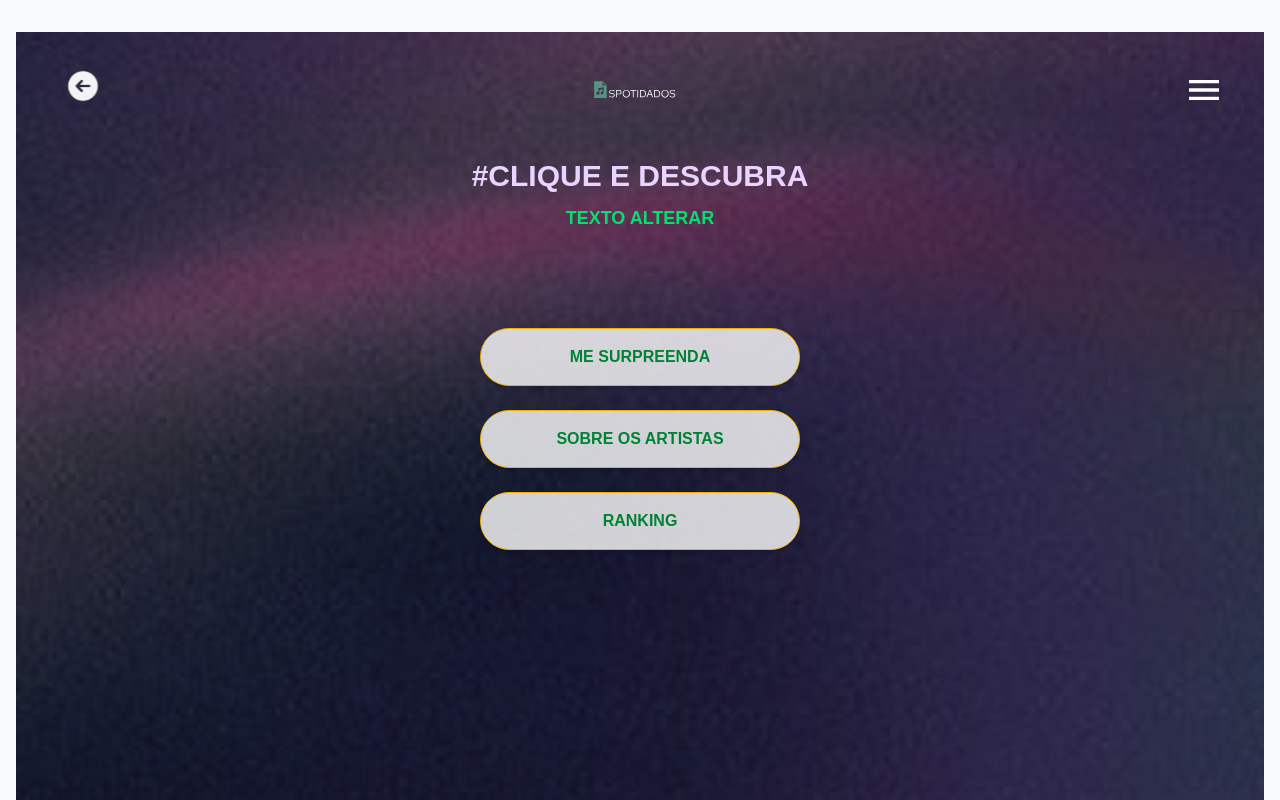
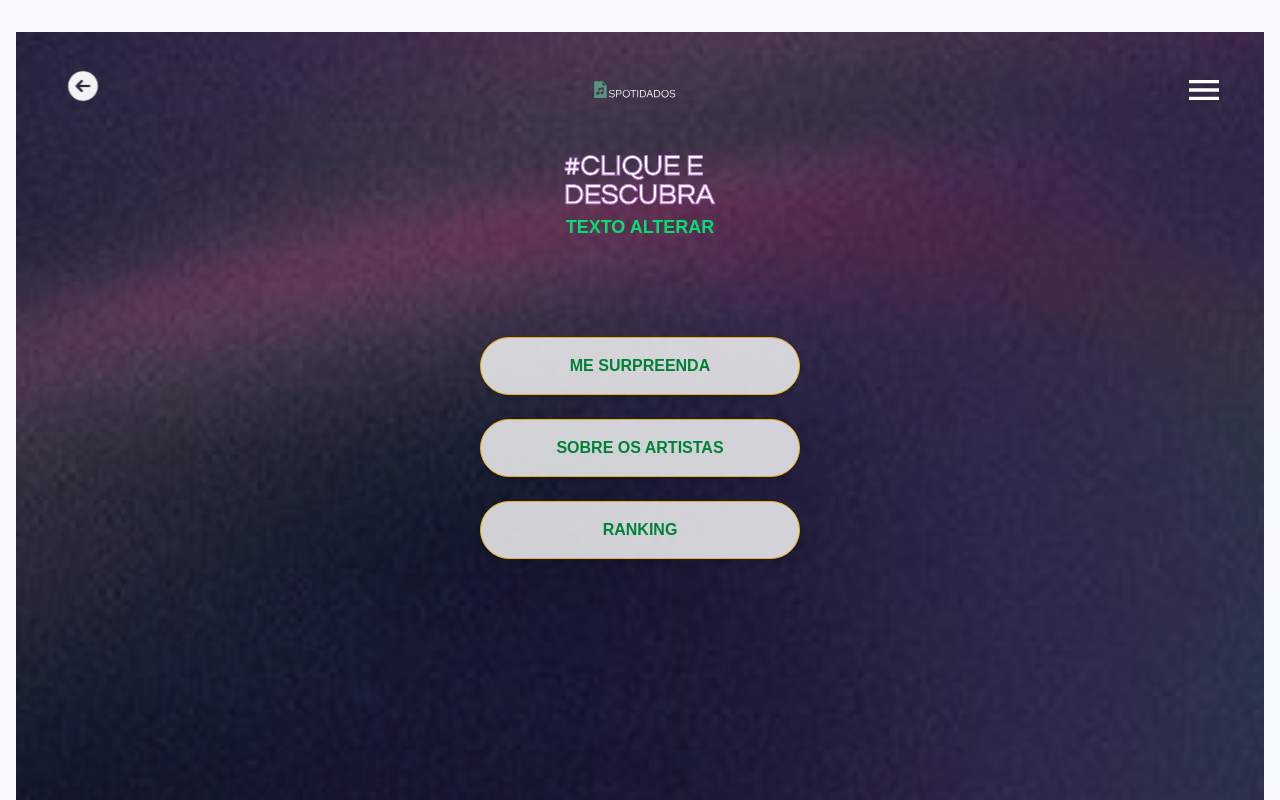
Before and after one commit to ogdie/Spotidados, a Next.js app: page /menu in a window 1280 px wide. Shown: the top 800 px of the page. Built offline with nearby package versions, Linux system fonts and the light colour scheme.

Commit message:
feat: mudando

```diff
--- a/src/pages/menu.js
+++ b/src/pages/menu.js
@@ -65,7 +65,11 @@ export default function Menu() {
       {/* CLIQUE E DESCUBRA */}
       <div className="text-center mb-12">
         <h1 className="text-3xl font-bold text-white leading-snug">
-          <span className="block text-purple-200">#CLIQUE E DESCUBRA</span>
+           <img
+              src="/images/clique.descubra.svg"
+              alt="clique"
+              className="w-[50x] h-[50px] cursor-pointer hover:scale-105 transition-transform"
+            />
           <span className="block text-green-400 text-lg mt-2">TEXTO ALTERAR</span>
         </h1>
       </div>
```
Also changed, not shown: src/components/Voltar.jsx (line endings or trailing spaces).
